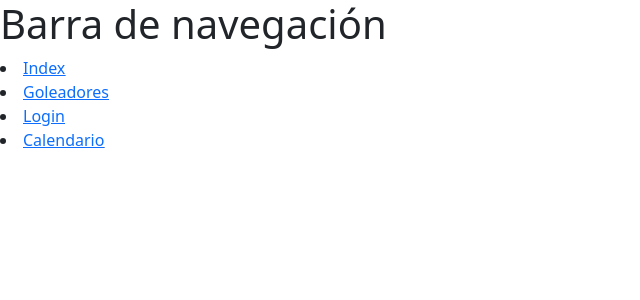
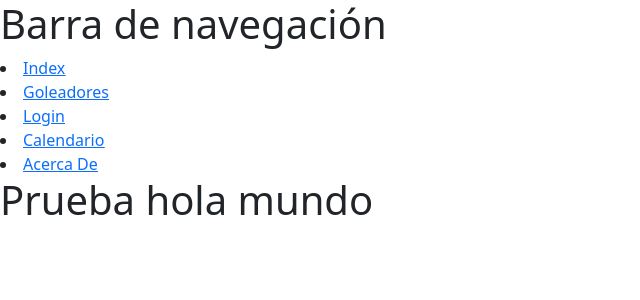
Before and after one commit to Proyecto-Qatar-2022-TPI115/fixture_qatar_frontend, a Vue app: page /acercade in a window 1280 px wide. Shown: the top 300 px of the page, without its empty margins (0-640 px from the left). Built offline with nearby package versions, Linux system fonts and the light colour scheme.

Commit message:
AcercaDe

```diff
--- /dev/null
+++ b/src/components/AcercaDe.vue
@@ -0,0 +1,8 @@
+<template>
+    <h1>Prueba hola mundo</h1>
+</template>
+<script>
+export default {
+    name: 'AcercaDe'
+}
+</script>
--- a/src/components/Header.vue
+++ b/src/components/Header.vue
@@ -14,6 +14,9 @@
             <li>
                 <router-link to="calendario">Calendario</router-link>
             </li>
+            <li>
+                <router-link to="acercade">Acerca De</router-link>
+            </li>
         </u>
     </div>
 </template>
--- a/src/routes/routes.js
+++ b/src/routes/routes.js
@@ -3,6 +3,7 @@ import Goleadores from '../components/Goleadores.vue'
 import Index from '../components/Index.vue'
 import Login from '../components/Login.vue'
 import Calendario from '../components/Calendario.vue'
+import AcercaDe from '../components/AcercaDe.vue'
 
 const routes = [
     {
@@ -24,6 +25,11 @@ const routes = [
         name: 'Calendario',
         path: '/calendario',
         component: Calendario
+    },
+    {
+        name: 'AcercaDe',
+        path: '/acercade',
+        component: AcercaDe
     }
 ]
 
```
